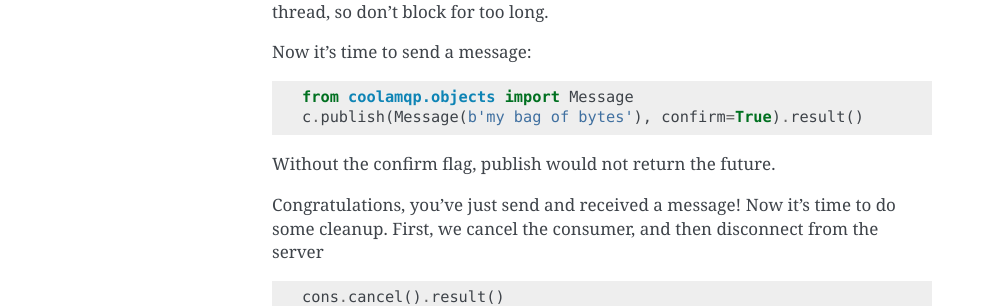
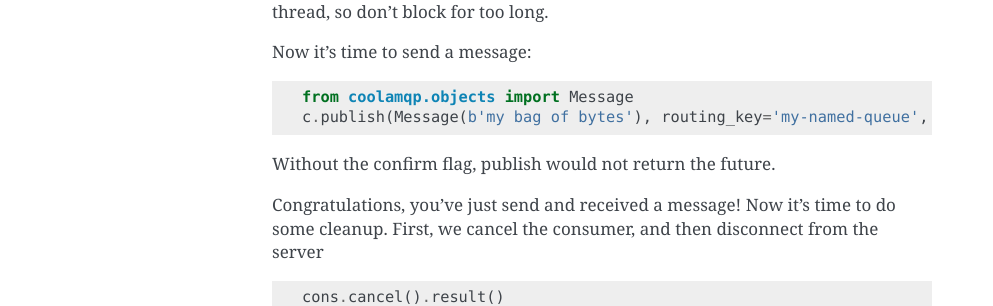
Before and after one commit to smok-serwis/coolamqp, a Sphinx documentation site: the page built from docs/tutorials/send_and_receive.rst, in a window 1280 px wide. Shown: the part 731-1037 px from the top of the page, without its empty margins (148-1141 px from the left). Built offline with Sphinx 7.4.7, drawn with Linux system fonts in a browser that asks for light colours.

Commit message:
docs fix

```diff
--- a/docs/tutorials/send_and_receive.rst
+++ b/docs/tutorials/send_and_receive.rst
@@ -45,7 +45,7 @@ Now it's time to send a message:
 .. code-block:: python
 
     from coolamqp.objects import Message
-    c.publish(Message(b'my bag of bytes'), confirm=True).result()
+    c.publish(Message(b'my bag of bytes'), routing_key='my-named-queue', confirm=True).result()
 
 Without the confirm flag, publish would not return the future.
 
```
